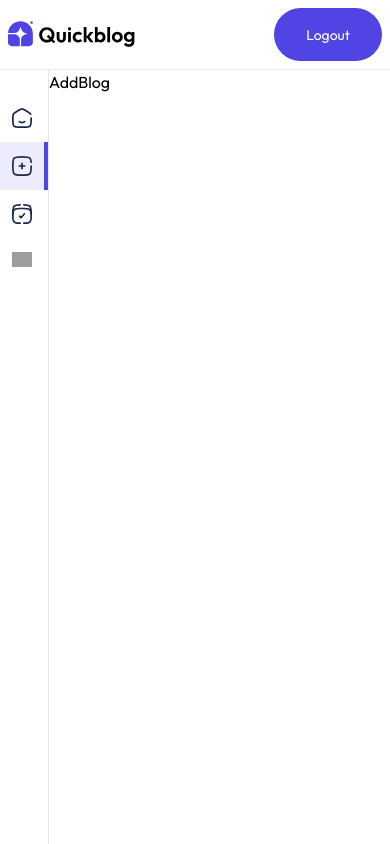
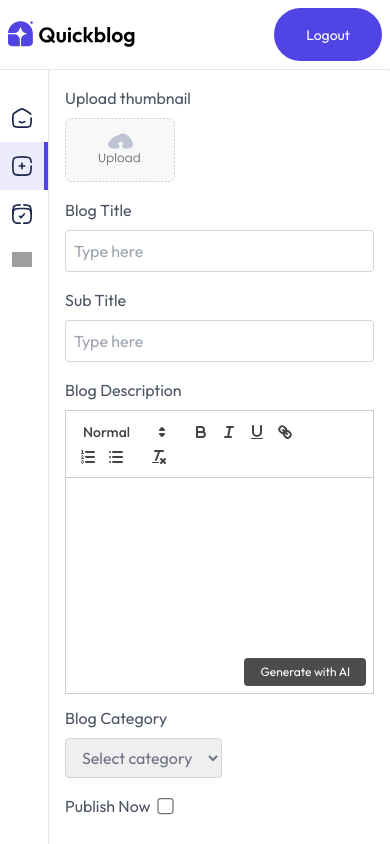
Before and after one commit to palak-1505/Quick-Blog, a React (Vite) app in the folder client/: page /admin/addBlog in a window 390 px wide. Built offline with nearby package versions, Linux system fonts and the light colour scheme; grey boxes are pictures that could not be loaded.

Commit message:
add blog page completed

```diff
--- a/client/package.json
+++ b/client/package.json
@@ -12,6 +12,7 @@
   "dependencies": {
     "moment": "^2.30.1",
     "motion": "^12.23.24",
+    "quill": "^2.0.3",
     "react": "^19.1.1",
     "react-dom": "^19.1.1",
     "react-router-dom": "^7.9.5"
--- a/client/src/Pages/admin/AddBlog.jsx
+++ b/client/src/Pages/admin/AddBlog.jsx
@@ -1,8 +1,90 @@
-import React from 'react'
+import React, { use } from 'react'
+import {assets, blogCategories} from '../../assets/assets'
+import Quill from 'quill';
 
 function AddBlog() {
+  const editorRef = React.useRef(null);
+  const quillRef = React.useRef(null);
+
+  const [image, setImage] = React.useState(false);
+  const [title, setTitle] = React.useState("");
+  const [subTitle, setSubTitle] = React.useState("");
+  const [category, setCategory] = React.useState("Startup");
+  const [isPublished, setIsPublished] = React.useState(false);
+  const [content, setContent] = React.useState("");
+
+  const onSubmitHandler = async (e) => {
+    e.preventDefault();
+  }
+
+  const generateContent = async () => {
+
+  }
+
+  React.useEffect(() => {
+    if (!quillRef.current && editorRef.current){
+      quillRef.current = new Quill(editorRef.current, {theme : 'snow'});
+    }
+  }, []);
+
+
   return (
-    <div>AddBlog</div>
+
+    <form onSubmit={onSubmitHandler} className='flex-1 bg-blue-50/50 text-gray-600 h-full overflow-scroll'>
+      <div className='bg-white w-full max-w-3xl p-4 md:p-10 sm:m-10 shadow rounded'>
+
+        <p>Upload thumbnail</p>
+        <label htmlFor="image">
+          <img src={!image? assets.upload_area : URL.createObjectURL(image)} alt=""
+          className='mt-2 h-16 rounded cursor-pointer'/>
+          <input onChange={(e) => setImage(e.target.files[0])} type="file" id="image" hidden required />
+        </label>
+
+        <p className='mt-4'>Blog Title</p>
+        <input type="text" placeholder='Type here' required
+        className='w-full max-w-lg mt-2 p-2 border border-gray-300 outline-none rounded'
+        onChange={(e) => setTitle(e.target.value)} value={title}/>
+
+        <p className='mt-4'>Sub Title</p>
+        <input type="text" placeholder='Type here' required
+        className='w-full max-w-lg mt-2 p-2 border border-gray-300 outline-none rounded'
+        onChange={(e) => setSubTitle(e.target.value)} value={subTitle}/>
+
+        <p className='mt-4'>Blog Description</p>
+        <div className='max-w-lg h-72 pb-16 sm:pb-10 pt-2 relative'>
+          <div ref={editorRef}></div>
+          <button type='button' onClick={generateContent}
+          className='absolute bottom-1 right-2 ml-2 text-xs text-white bg-black/70 px-4 py-1.5 rounded hover:underline cursor-pointer'>Generate with AI</button>
+        </div>
+
+        <p className='mt-4'>Blog Category</p>
+        <select onChange={(e) => setCategory(e.target.value)}
+          name="category" className='mt-2 px-3 py-2 border text-gray-500 border-gray-300 outline-none rounded' >
+          <option value="">Select category</option>
+          {blogCategories.map((category , index) => (
+            <option key={index} value={category}>{category}</option>
+          ))}
+        </select>
+
+        <div className='flex gap-2 mt-4'>
+          <p>Publish Now</p>
+          <input type="checkbox" checked={isPublished}
+          className='scale-125 cursor-pointer'
+          onChange={e => setIsPublished(e.target.value)}/>
+        </div>
+
+        <button className='mt-8 w-40 h-10 bg-primary text-white rounded cursor-pointer text-sm'
+        type='submit'>Add Blog</button>
+
+
+
+
+
+
+
+
+      </div>
+    </form>
   )
 }
 
--- a/client/src/main.jsx
+++ b/client/src/main.jsx
@@ -12,6 +12,7 @@ import AddBlog from './Pages/admin/AddBlog'
 import ListBlog from './Pages/admin/ListBlog'
 import Comments from './Pages/admin/comments'
 import Login from './Components/admin/Login'
+import 'quill/dist/quill.snow.css';
 
 
 const router = createBrowserRouter([
```
Also changed, not shown: 1 other file (tests, documents, lock files or other folders).
